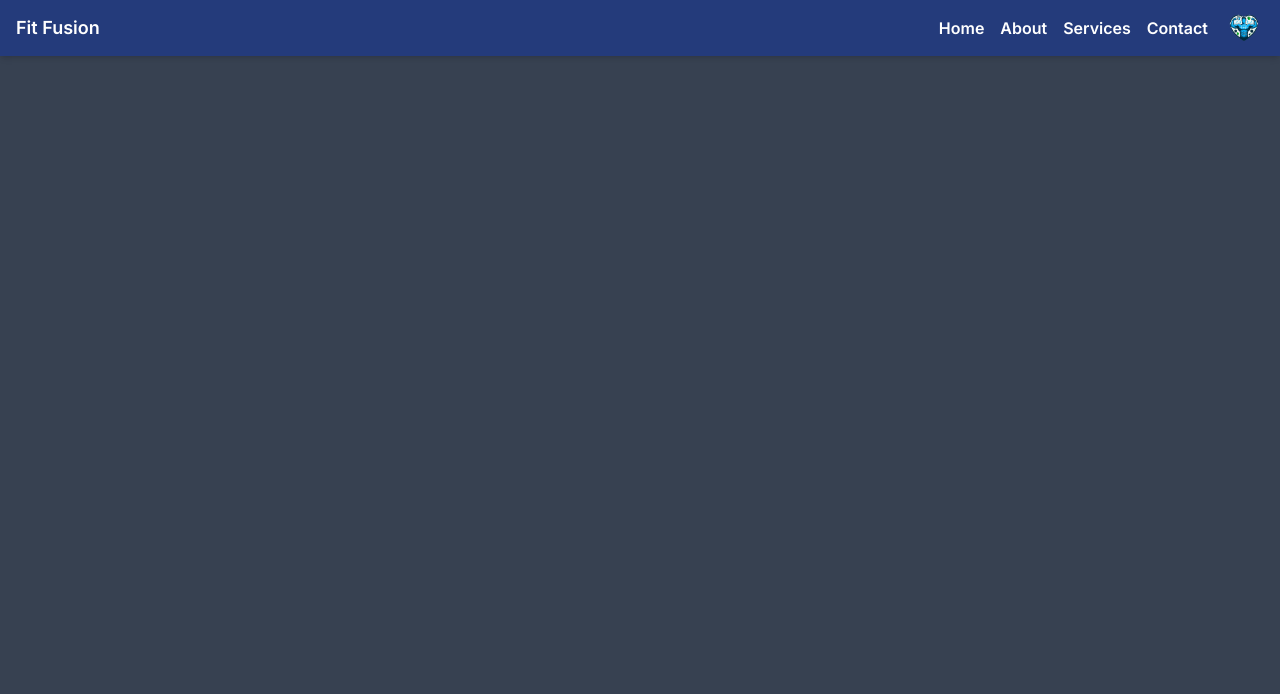
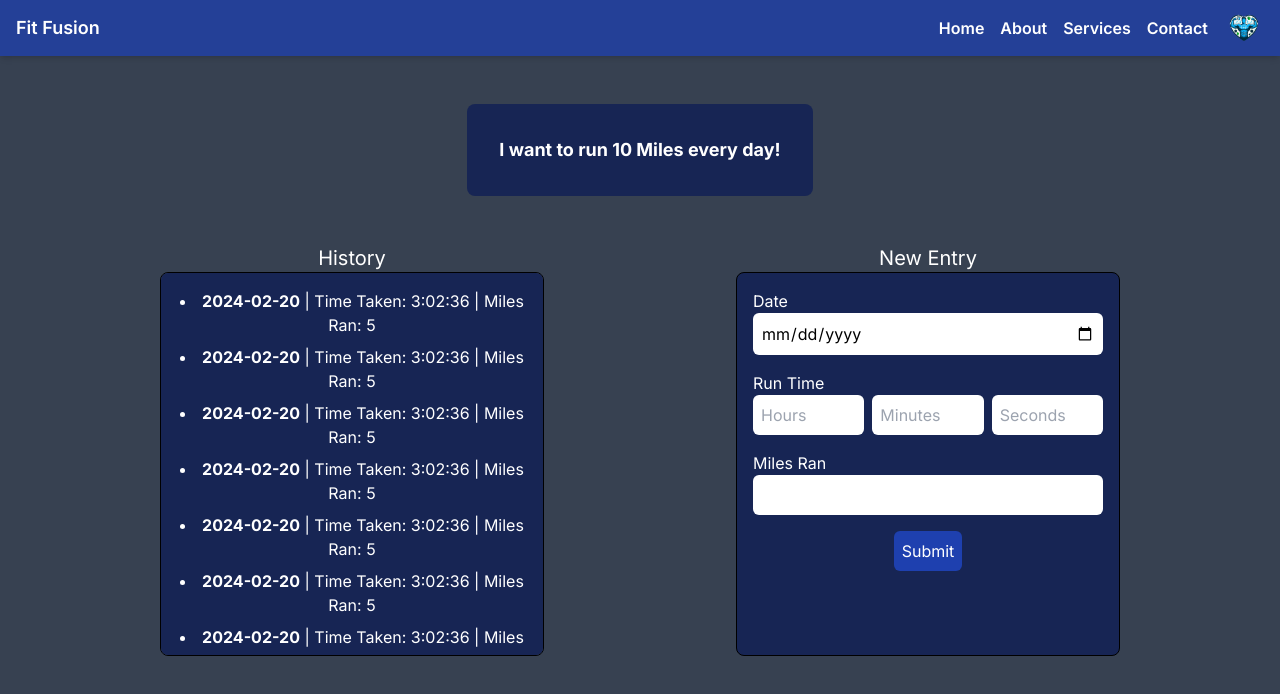
Before and after one commit to Syntax-Samurais/Website, a Next.js app: page /cardio in a window 1280 px wide. Shown: the top 694 px of the page. Built offline with nearby package versions, Linux system fonts and the light colour scheme.

Commit message:
Completed Cardio Page

```diff
--- a/src/app/_components/_header.jsx
+++ b/src/app/_components/_header.jsx
@@ -3,7 +3,7 @@
 export default function Header() {
   return (
     <>
-      <header className="bg-blue-900 shadow-2xl bg-opacity-75 py-2 shadow-md text-white font-semibold px-4 flex justify-between items-center">
+      <header className="bg-blue-800 shadow-2xl bg-opacity-75 py-2 shadow-md text-white font-semibold px-4 flex justify-between items-center">
         <h1 className="text-lg">Fit Fusion</h1>
         <nav className="flex items-center">
           <a href="/" className="ml-4">
--- a/src/app/cardio/page.js
+++ b/src/app/cardio/page.js
@@ -6,6 +6,165 @@ export default function Cardio() {
   return (
     <>
       <Header />
+      <UserGoalMiles />
+      <div className="flex justify-center mt-12">
+        <div className="mx-24">
+          <ScrollableBox />
+        </div>
+        <div className="mx-24">
+          <Box />
+        </div>
+      </div>
     </>
   );
 }
+
+const UserGoalMiles = () => {
+  return (
+    <div className="flex justify-center items-center pt-12">
+      <div className="bg-blue-950 p-8 rounded-lg text-center text-white">
+        <p className="text-lg font-bold">I want to run 10 Miles every day!</p>
+      </div>
+    </div>
+  );
+};
+
+const ScrollableBox = () => {
+  //Sorts past runs by date, most recent first
+  const sortedPastRuns = pastRuns
+    .slice()
+    .sort((a, b) => new Date(b.date) - new Date(a.date));
+
+  return (
+    <>
+      <h1 className="text-center text-white text-xl">History</h1>
+      <div className="bg-blue-950 w-96 h-96 rounded-lg text-center text-white border border-black overflow-auto">
+        <div className="p-4">
+          <ul className="list-disc list-inside">
+            {/* Maps through past runs and displays them */}
+            {sortedPastRuns.map((run, index) => (
+              <li key={index} className="mb-2">
+                <strong>{run.date}</strong> | Time Taken: {run.run_time} | Miles
+                Ran: {run.miles_ran}
+              </li>
+            ))}
+          </ul>
+        </div>
+      </div>
+    </>
+  );
+};
+
+//function `Box` is a placeholder for the new entry form
+const Box = () => {
+  const handleSubmit = (e) => {
+    e.preventDefault();
+    const date = e.target.elements.date.value;
+    const runHours = e.target.elements.run_hours.value || 0;
+    const runMinutes = e.target.elements.run_minutes.value || 0;
+    const runSeconds = e.target.elements.run_seconds.value || 0;
+
+    // Calculate the total run time in seconds
+    const totalSeconds =
+      parseInt(runHours) * 3600 +
+      parseInt(runMinutes) * 60 +
+      parseInt(runSeconds);
+
+    // Convert the total seconds to hours, minutes, and seconds format
+    const hours = Math.floor(totalSeconds / 3600);
+    const minutes = Math.floor((totalSeconds % 3600) / 60);
+    const seconds = totalSeconds % 60;
+
+    const run_time = `${hours}:${minutes}:${seconds}`;
+    const miles_ran = e.target.elements.miles_ran.value;
+
+    const entry = { date, run_time, miles_ran };
+    console.log(entry);
+  };
+
+  return (
+    <>
+      <h1 className="text-center text-white text-xl">New Entry</h1>
+      <div className="bg-blue-950 w-96 h-96 rounded-lg text-center text-white border border-black">
+        <form onSubmit={handleSubmit}>
+          <div className="p-4">
+            <div className="mb-4">
+              <label htmlFor="date" className="block text-left text-white">
+                Date
+              </label>
+              <input
+                type="date"
+                id="date"
+                name="date"
+                className="w-full rounded-md p-2 text-black"
+              />
+            </div>
+            <div className="mb-4">
+              <label className="block text-left text-white">Run Time</label>
+              <div className="flex space-x-2">
+                <input
+                  type="number"
+                  id="run_hours"
+                  name="run_hours"
+                  placeholder="Hours"
+                  className="w-full rounded-md p-2 text-black"
+                />
+                <input
+                  type="number"
+                  id="run_minutes"
+                  name="run_minutes"
+                  placeholder="Minutes"
+                  className="w-full rounded-md p-2 text-black"
+                />
+                <input
+                  type="number"
+                  id="run_seconds"
+                  name="run_seconds"
+                  placeholder="Seconds"
+                  className="w-full rounded-md p-2 text-black"
+                />
+              </div>
+            </div>
+            <div className="mb-4">
+              <label htmlFor="miles_ran" className="block text-left text-white">
+                Miles Ran
+              </label>
+              <input
+                type="text"
+                id="miles_ran"
+                name="miles_ran"
+                className="w-full rounded-md p-2 text-black"
+              />
+            </div>
+            <button
+              type="submit"
+              className="bg-blue-800 text-white p-2 rounded-md"
+            >
+              Submit
+            </button>
+          </div>
+        </form>
+      </div>
+    </>
+  );
+};
+
+//Until database is up, refrence this
+const pastRuns = [
+  { date: "2024-02-20", run_time: "3:02:36", miles_ran: "5" },
+  { date: "2024-02-20", run_time: "3:02:36", miles_ran: "5" },
+  { date: "2024-02-20", run_time: "3:02:36", miles_ran: "5" },
+  { date: "2024-02-20", run_time: "3:02:36", miles_ran: "5" },
+  { date: "2024-02-20", run_time: "3:02:36", miles_ran: "5" },
+  { date: "2024-02-20", run_time: "3:02:36", miles_ran: "5" },
+  { date: "2024-02-20", run_time: "3:02:36", miles_ran: "5" },
+  { date: "2024-02-20", run_time: "3:02:36", miles_ran: "5" },
+  { date: "2024-02-20", run_time: "3:02:36", miles_ran: "5" },
+  { date: "2024-02-20", run_time: "3:02:36", miles_ran: "5" },
+  { date: "2024-02-20", run_time: "3:02:36", miles_ran: "5" },
+  { date: "2024-02-20", run_time: "3:02:36", miles_ran: "5" },
+  { date: "2024-02-20", run_time: "3:02:36", miles_ran: "5" },
+  { date: "2024-02-20", run_time: "3:02:36", miles_ran: "5" },
+  { date: "2024-02-20", run_time: "3:02:36", miles_ran: "5" },
+  { date: "2024-02-20", run_time: "3:02:36", miles_ran: "5" },
+];
```
